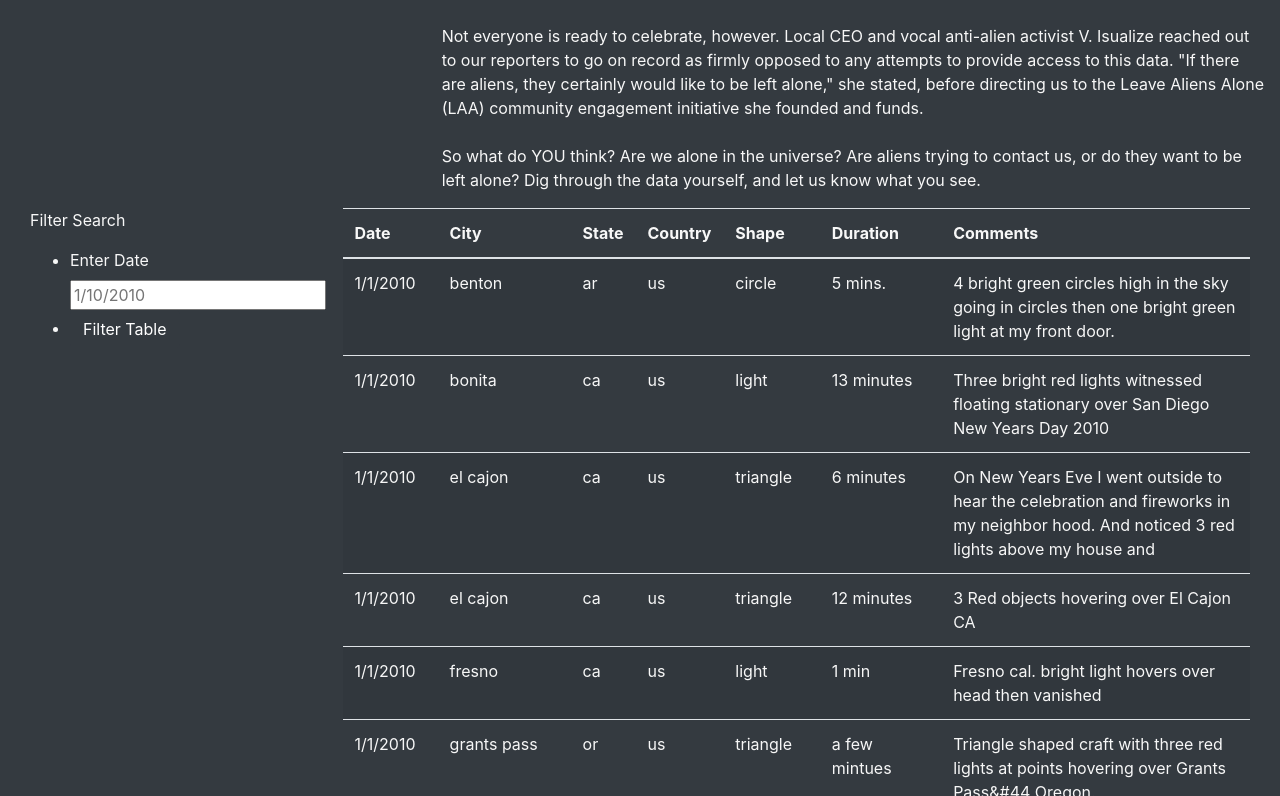
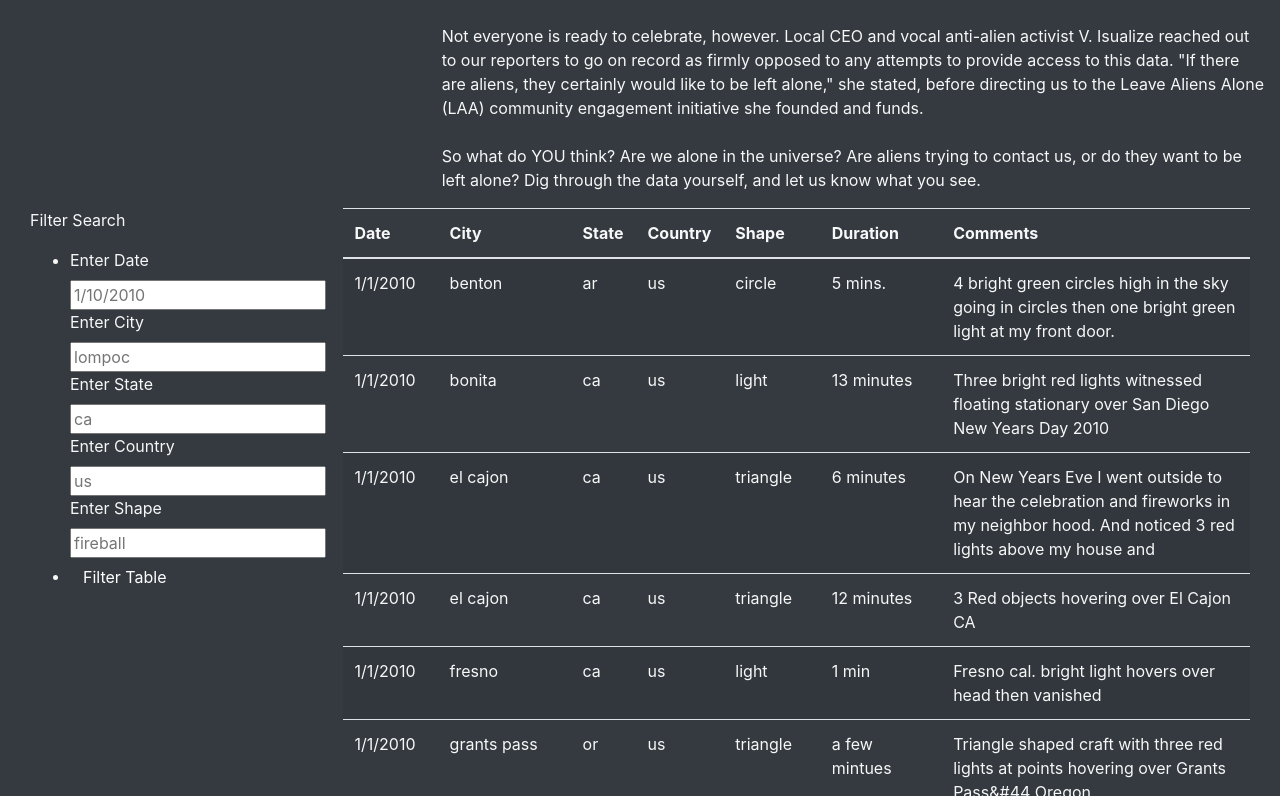
Before and after one commit to daneshtavana/UFOs, a plain HTML site: page index_challenge.html in a window 1280 px wide. Shown: the part 531-1327 px from the top of the page. Drawn offline with nearby package versions, Linux system fonts and the light colour scheme.

Commit message:
updated app_challenge.py and index_challenge.html

```diff
--- a/index_challenge.html
+++ b/index_challenge.html
@@ -39,14 +39,21 @@
     <div class="container-fluid">
         <div class="row">
           <div class="col-md-3">
-            <form class="bg-dark">
+            <form>
                 <p>Filter Search</p>
-                <ul class="bg-dark">
-                  <li class="bg-dark">
+                <ul>
+                  <li>
                     <label for="date">Enter Date</label>
                     <input type="text" placeholder="1/10/2010" id="datetime" />
-                  </li>
-                  <li class="bg-dark">
+                    <label for="city">Enter City</label>
+                    <input type="text" placeholder="lompoc" id="input_city" />
+                    <label for="state">Enter State</label>
+                    <input type="text" placeholder="ca" id="input_state" />
+                    <label for="country">Enter Country</label>
+                    <input type="text" placeholder="us" id="input_country" />
+                    <label for="shape">Enter Shape</label>
+                    <input type="text" placeholder="fireball" id="input_shape" />
+                  <li>
                     <button id="filter-btn" type="button" class="btn btn-dark">
                        Filter Table
                     </button>
--- a/static/js/app.js
+++ b/static/js/app.js
@@ -38,7 +38,7 @@ function handleClick() {
     // Section 11.5.4 Use the "If" Statement
     if (date) {
       // Apply `filter` to the table data to only keep the
-      // rows where the `datetime` value matches the filter value
+      // rows where the `input-date` value matches the filter value
       filteredData = filteredData.filter(row => row.datetime === date);
     };
 
--- a/static/js/app_challenge.js
+++ b/static/js/app_challenge.js
@@ -25,31 +25,57 @@ function buildTable(data) {
       );
     });
 }
-//
-// Section 11.5.3 Add Filters
-//
-function handleClick() {
-    // Grab the datetime value from the filter
+
+// Keep track of all filters
+var filters = {};
+
+// This function will replace handleClick function in lesson 11 index.html
+function updateFilters() {
+
+   // Save the element, value, and id of the filter that was changed
    let date = d3.select("#datetime").property("value");
+   //let city = d3.select("#input_city").property("value");
+   //let state = d3.select("#input_state").property("value");
+   //let county = d3.select("#input_country").property("value");
+   //let shape = d3.select("#input_shape").property("value");
+
+  // If a filter value was entered then add that filterId and value
+  // to the filters list. Otherwise, clear that filter from the filters object
+
+  // Call function to apply all filters and rebuild the table
+  //****filterTable();
+  //****}
+
+  //****function filterTable() {
+
+  // Set the filteredData to the tableData
   let filteredData = tableData;
 
-    // Check to see if a date was entered and filter the
-    // data using that date.
-    // Section 11.5.4 Use the "If" Statement
+  // Loop through all of the filters and keep any data that
+  // matches the filter values
   if (date) {
-      // Apply `filter` to the table data to only keep the
-      // rows where the `datetime` value matches the filter value
     filteredData = filteredData.filter(row => row.datetime === date);
   };
+  //if (city) {
+  //  filteredData = filteredData.filter(row => row.input_city === city);
+  //};
+  //if (state) {
+  //  filteredData = filteredData.filter(row => row.input_state === state);
+  //};
+  //if (country) {
+  //  filteredData = filteredData.filter(row => row.input_county === country);
+  //};
+  //if (shape) {
+  //  filteredData = filteredData.filter(row => row.input_shape === shape);
+  //};
 
-    // Rebuild the table using the filtered data
-    // @NOTE: If no date was entered, then filteredData will
-    // just be the original tableData.
+  // Finally, rebuild the table using the filtered Data
   buildTable(filteredData);
   };
 
-// Attach an event to listen for the form button
-d3.selectAll("#filter-btn").on("click", handleClick);
+// Attach an event to listen for changes to each filter
+// Hint: You'll need to select the event and what it is listening for within each set of parenthesis
+d3.selectAll("#filter-btn").on("click", updateFilters);
 
 // Build the table when the page loads
 buildTable(tableData);
```
Lines whose indentation alone changed are shown as unchanged.
